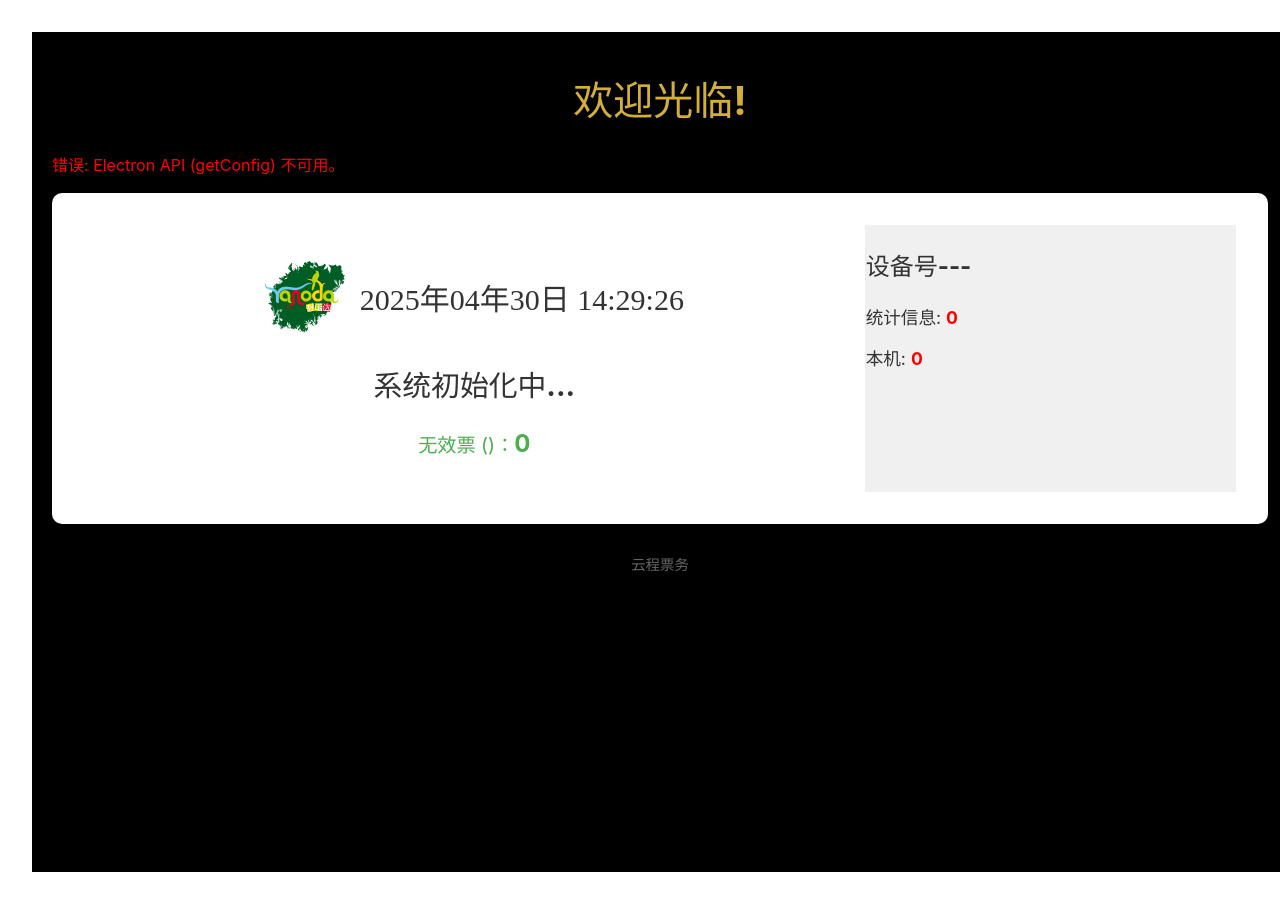
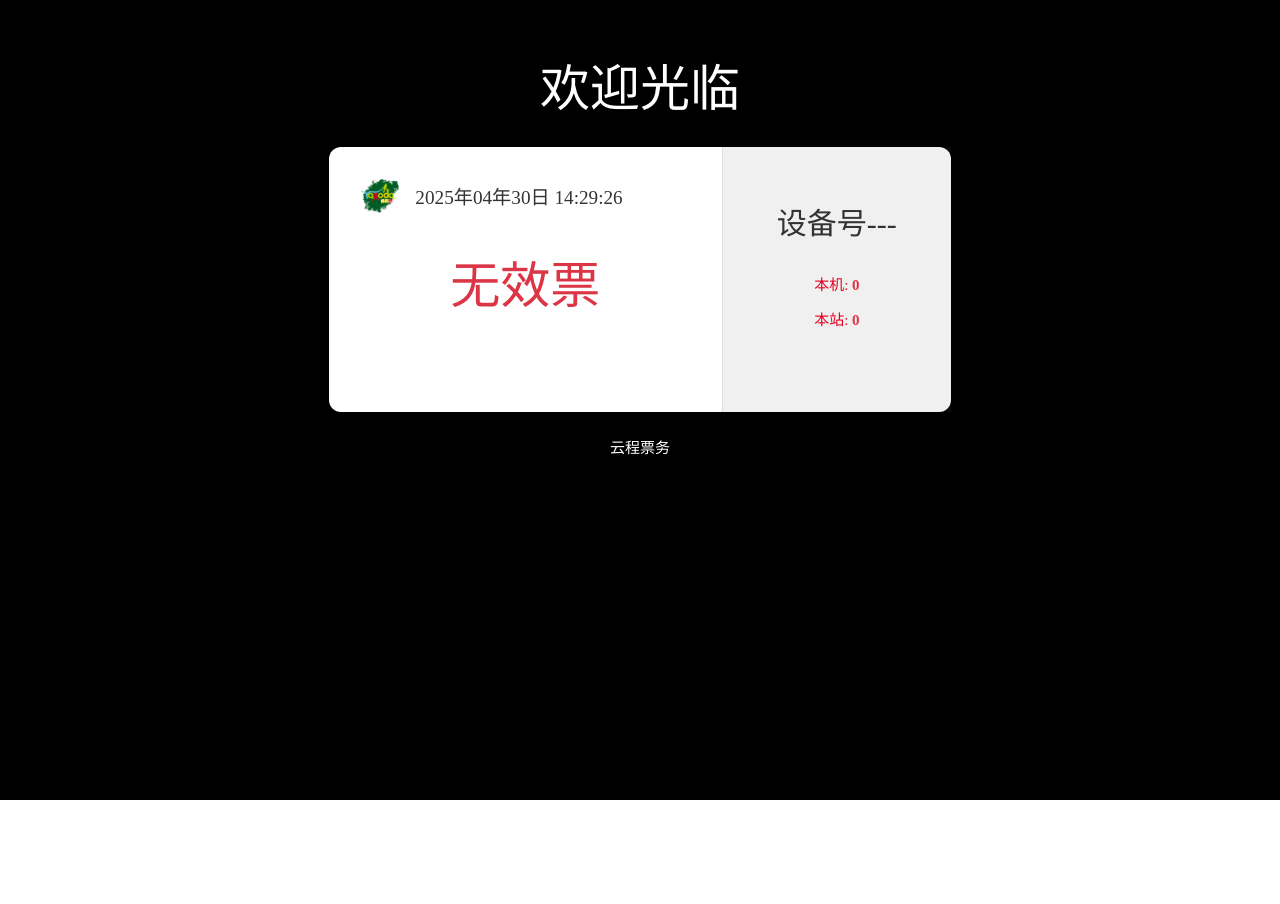
Before and after one commit to scjakehuang/electron-react-demo, a React (Vite) app: page / in a window 1280 px wide. After the commit the page ends 800 px from the top, so only its background shows below. Built offline with nearby package versions, Linux system fonts and the light colour scheme.

Commit message:
feat: 样式调整init 1.0

```diff
--- a/electron/main/index.ts
+++ b/electron/main/index.ts
@@ -104,8 +104,8 @@ function createWindow() {
   console.log('Attempting to create main window...');
   try {
     win = new BrowserWindow({
-      width: 1346,
-      height: 960,
+      width: 770,
+      height: 550,
       show: false, // Use 'ready-to-show' event
       webPreferences: {
         preload: preloadScriptPath,
--- a/src/App.css
+++ b/src/App.css
@@ -1,196 +1,205 @@
-/* 基础样式 */
-#root {
-  max-width: 1280px;
-  margin: 0 auto;
-  padding: 2rem;
+/* 基础重置 */
+* {
+  box-sizing: border-box;
+  margin: 0;
+  padding: 0;
 }
 
-/* 检票系统主容器 */
-.container {
-  max-width: 1200px;
-  margin: 0 auto;
-  padding: 20px;
+/* 页面结构 */
+body {
   background-color: #000;
   color: #fff;
+  font-family: Arial, sans-serif;
   min-height: 100vh;
+  display: flex;
+  flex-direction: column;
 }
 
+/* 顶部标题 */
 .title {
-  color: #d4af37;
+  /*color: #fff;*/
+  /*font-size: 3rem;*/
+  /*text-align: center;*/
+  /*padding: 2rem 0;*/
+
+  color: #ffffff;
   text-align: center;
-  margin-bottom: 30px;
-  font-size: 2.5rem;
+  font-family: "PingFang SC";
+  font-size: 50px;
+  font-style: normal;
+  font-weight: 600;
+  line-height: normal;
+  margin-top: 47.5px;
+  margin-bottom: 27px;
 }
 
-/* 卡片样式 */
+/* 主内容区 */
+.container {
+  /*width: 95%;*/
+  /*max-width: 1200px;*/
+  /*margin: 0 auto;*/
+  /*padding: 1rem;*/
+
+  width: 673px;
+  height: 480px;
+  background: #000;
+}
+
 .card {
+  background-color: #fff;
+  border-radius: 12px;
   display: flex;
-  background-color: #fff;
-  border-radius: 10px;
-  box-shadow: 0 4px 20px rgba(0, 0, 0, 0.2);
-  overflow: hidden;
+
+  width: 622px;
+  height: 265.5px;
+  flex-shrink: 0;
+  fill: #FFF;
+  filter: drop-shadow(0 5px 5px #0000000d);
+}
+
+/* 左侧区域 */
+.left-section {
+  flex: 2;
+  padding: 2rem;
   color: #333;
 }
 
-.left-section, .right-section {
-  /*padding: 25px;*/
-  /* flex: 1; */ /* 移除旧的 flex: 1 */
-}
+.logo-and-datetime-wrapper {
+  display: flex;
+  align-items: center;
+  margin-bottom: 2rem;
 
-.left-section {
-  /* flex: 1; */ /* 移除旧的 flex: 1 */
-  flex-basis: 66.66%; /* 左边占三分之二 */
-  padding: 20px;
-  display: flex;
-  flex-direction: column; /* Keep overall left-section as column */
-  justify-content: space-between;
-  align-items: center;
-  text-align: center;
-  position: relative;
-  overflow: hidden;
-  border-right: 1px solid #eee;
-}
-
-.logo-and-datetime-wrapper {
-  display: flex; /* Arrange logo and datetime side-by-side */
-  align-items: center; /* Vertically align items in the middle */
-  width: 100%; /* Take full width of its container if needed */
-  justify-content: center; /* Center the group if it doesn't take full width */
-  margin-bottom: 15px; /* Add some space below this group */
+  color: #333333;
+  font-family: "PingFang SC";
+  font-size: 15px;
+  font-style: normal;
+  font-weight: 500;
+  line-height: normal;
 }
 
 .logo {
-  width: 80px; /* Adjust as needed */
+  width: 38.37px;
   height: auto;
-  margin-right: 15px; /* Space between logo and date-time */
-  flex-shrink: 0;
-  fill: #005E25;
-
+  margin-right: 1rem;
 }
 
-.logo:hover {
-  filter: drop-shadow(0 0 2em #646cffaa);
+.date-time {
+  font-size: 1.2rem;
+  color: #333;
 }
 
-/* 信息区域样式 */
-.date-time {
-  /*color: #666;*/
-  /*font-size: 0.9rem;*/
-  /*margin-bottom: 10px;*/
+.ticket-type {
+  font-size: 1.8rem;
+  margin-bottom: 1rem;
 
+  width: 354.5px;
+  color: #e60020;
+  font-family: "PingFang SC";
+  font-size: 15px;
+  font-style: normal;
+  font-weight: 400;
+  line-height: 25px;
+}
+
+.success-message {
+/*  font-size: 1.3rem;
+  color: #dc3545;*/
+
+  font-family: "PingFang SC";
+  font-size: 50px;
+  font-style: normal;
+  font-weight: 600;
+  line-height: normal;
+  text-align: center; /* 添加文字居中 */
+}
+
+.success-count {
+  font-weight: bold;
+}
+
+/* 右侧区域 */
+.right-section {
+  flex: 1;
+  padding: 2rem;
+  border-left: 1px solid #ddd;
+  color: #333;
+
+  width: 215px;
+  height: 265.5px;
+  border-radius: undefinedpx undefinedpx undefinedpx undefinedpx;
+  opacity: 1;
+  background: #6a6a6a1a;
+}
+
+.gate {
+  /*font-size: 1.8rem;*/
+  /*margin-bottom: 1.5rem;*/
   color: #333333;
   font-family: "PingFang SC";
   font-size: 30px;
   font-style: normal;
   font-weight: 500;
   line-height: normal;
+  margin-top: 20px;
+  text-align: center;
 }
 
-.info {
-  /* text-align: center; */ /* Already centered by left-section */
-  /* margin-top: 15px; */ /* Spacing now handled by wrapper's margin-bottom */
-  width: 100%; /* Ensure info section takes width for its text centering */
+.machine-info {
+  /*font-size: 1.2rem;*/
+  /*margin-bottom: 1rem;*/
 
+  color: #e60020;
+  font-family: "PingFang SC";
+  font-size: 15px;
+  font-style: normal;
+  font-weight: 400;
+  line-height: 25px;
+  margin-top: 30px;
+  text-align: center;
 }
 
-.ticket-type {
-  font-size: 1.8rem;
-  color: #333;
-  margin-top: 0; /* Adjust if needed after layout change */
-  margin-bottom: 10px;
+.station-info {
+  /*font-size: 1.2rem;*/
+  /*margin-bottom: 1rem;*/
+
+  color: #e60020;
+  font-family: "PingFang SC";
+  font-size: 15px;
+  font-style: normal;
+  font-weight: 400;
+  line-height: 25px;
+  margin-top: 10px;
+  text-align: center;
+}
+
+.count {
+  color: #dc3545;
   font-weight: bold;
 }
 
-.success-message {
-  font-size: 1.2rem;
-  color: #4CAF50;
-  margin-bottom: 10px;
+/* 底部 */
+.footer {
+  text-align: center;
+  padding: 1.5rem 0;
+  /*color: #fff;*/
+  color: #ffffff;
+  text-align: center;
+  font-family: "PingFang SC";
+  font-size: 15px;
+  font-style: normal;
+  font-weight: 600;
+  line-height: normal;
 }
 
-.success-count {
-  font-weight: bold;
-  font-size: 1.5rem;
-}
+/* 响应式设计 */
+@media (max-width: 768px) {
+  .card {
+    flex-direction: column;
+  }
 
-.background-image {
-  height: 150px;
-  background-color: #f5f5f5;
-  margin-top: 20px;
-  border-radius: 5px;
-}
-
-/* 右侧区域样式 */
-.right-section {
-  flex-basis: 33.33%; /* 右边占三分之一 */
-  background: #6a6a6a1a; /* 添加背景色 */
-}
-
-.gate {
-  font-size: 1.5rem;
-  color: #333;
-  margin-bottom: 20px;
-}
-
-.machine-info, .station-info {
-  font-size: 1.1rem;
-  margin: 15px 0;
-}
-
-.count {
-  color: #ff0000;
-  font-weight: bold;
-}
-
-/* 检票按钮样式 */
-.check-button {
-  background-color: #1890ff;
-  color: white;
-  border: none;
-  border-radius: 4px;
-  padding: 8px 16px;
-  margin-top: 20px;
-  cursor: pointer;
-  font-weight: bold;
-  transition: background-color 0.3s;
-}
-
-.check-button:hover {
-  background-color: #40a9ff;
-}
-
-.check-button:disabled {
-  background-color: #ccc;
-  cursor: not-allowed;
-}
-
-/* 最后更新时间样式 */
-.last-updated {
-  color: #666;
-  font-size: 0.8rem;
-  margin-top: 10px;
-  font-style: italic;
-}
-
-/* 页脚样式 */
-.footer {
-  text-align: center;
-  margin-top: 30px;
-  color: #666;
-  font-size: 0.9rem;
-}
-
-/* 保留原有动画 */
-@keyframes logo-spin {
-  from {
-    transform: rotate(0deg);
-  }
-  to {
-    transform: rotate(360deg);
+  .right-section {
+    border-left: none;
+    border-top: 1px solid #ddd;
+    text-align: center;
   }
 }
-
-@media (prefers-reduced-motion: no-preference) {
-  .logo.electron {
-    animation: logo-spin infinite 20s linear;
-  }
-}
--- a/src/App.tsx
+++ b/src/App.tsx
@@ -358,8 +358,8 @@ const App: React.FC = () => {
     <div className="container">
       <audio ref={audioRef} style={{ display: 'none' }} />
 
-      <h1 className="title">欢迎光临!</h1>
-      {error && <p style={{ color: 'red' }}>错误: {error}</p>}
+      <h1 className="title">欢迎光临</h1>
+{/*      {error && <p style={{ color: 'red' }}>错误: {error}</p>}*/}
       <div className="card">
         <div className="left-section">
           <div className="logo-and-datetime-wrapper"> {/* New wrapper div */}
@@ -375,22 +375,30 @@ const App: React.FC = () => {
             }).replace(/\//g, '年').replace(/\//g, '月').replace(/\s/, '日 ')}</p>
           </div>
           <div className="info">
-            {/* Date-time paragraph moved into the wrapper above */}
-            <h2 className="ticket-type">{ticketData.line1}</h2>
-            <p className="success-message">
-              {ticketData.cmd === 83 ? `检票成功 (${ticketData.line3})` : `无效票 (${ticketData.line3})`}：
-              <span className="success-count">{ticketData.personnum}</span>
-            </p>
+            {ticketData.cmd === 83 ? (
+              <>
+                <p className="success-message" style={{ color: '#28a745' }}>
+                  请进
+                </p>
+                <h2 className="ticket-type">{ticketData.line1}</h2>
+                <span className="success-count">{ticketData.personnum}</span>
+              </>
+            ) : (
+              <p className="success-message" style={{ color: '#dc3545' }}>
+                无效票
+              </p>
+            )}
           </div>
         </div>
         <div className="right-section">
           <h3 className="gate">{ticketData.line5 || '闸机口'}</h3>
           <p className="machine-info">
-            {ticketData.title || '本站'}: <span className="count">{ticketData.showcount}</span>
+            本机: <span className="count">{ticketData.entrycount}</span>
           </p>
           <p className="station-info">
-            本机: <span className="count">{ticketData.entrycount}</span>
+            本站: <span className="count">{ticketData.showcount}</span>
           </p>
+
         </div>
       </div>
       <footer className="footer">云程票务</footer>
--- a/src/index.css
+++ b/src/index.css
@@ -67,7 +67,13 @@ code {
 }
 
 .card {
-  padding: 2em;
+  /*padding: 2em;*/
+
+  width: 622px;
+  height: 265.5px;
+  flex-shrink: 0;
+  fill: #FFF;
+  filter: drop-shadow(0 5px 5px #0000000d);
 }
 
 #app {
```
